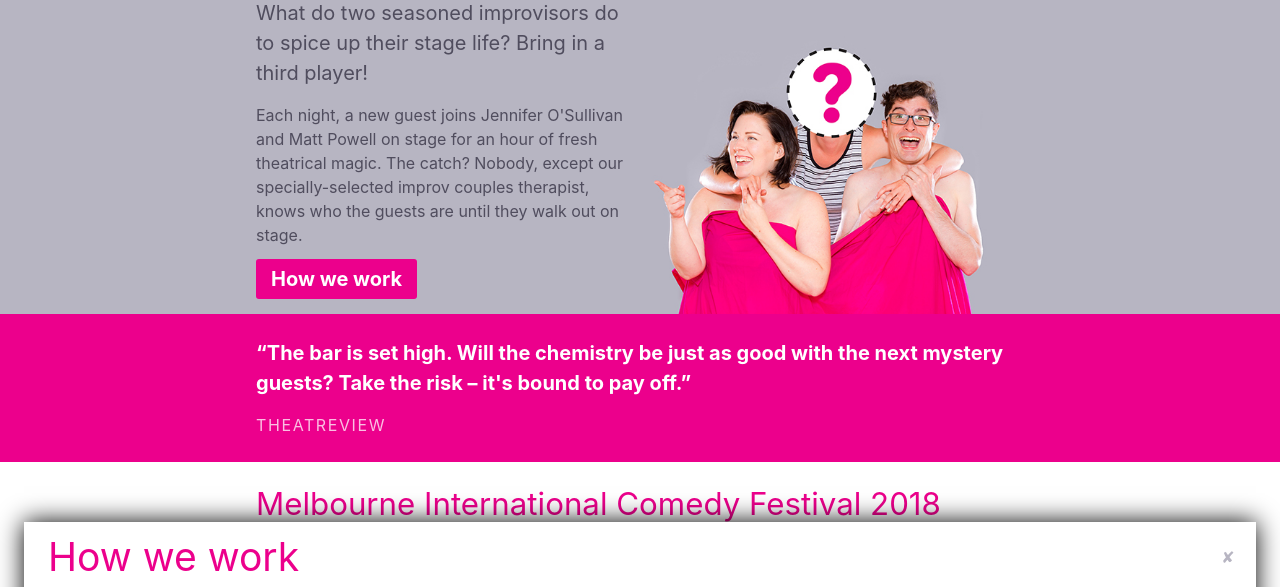
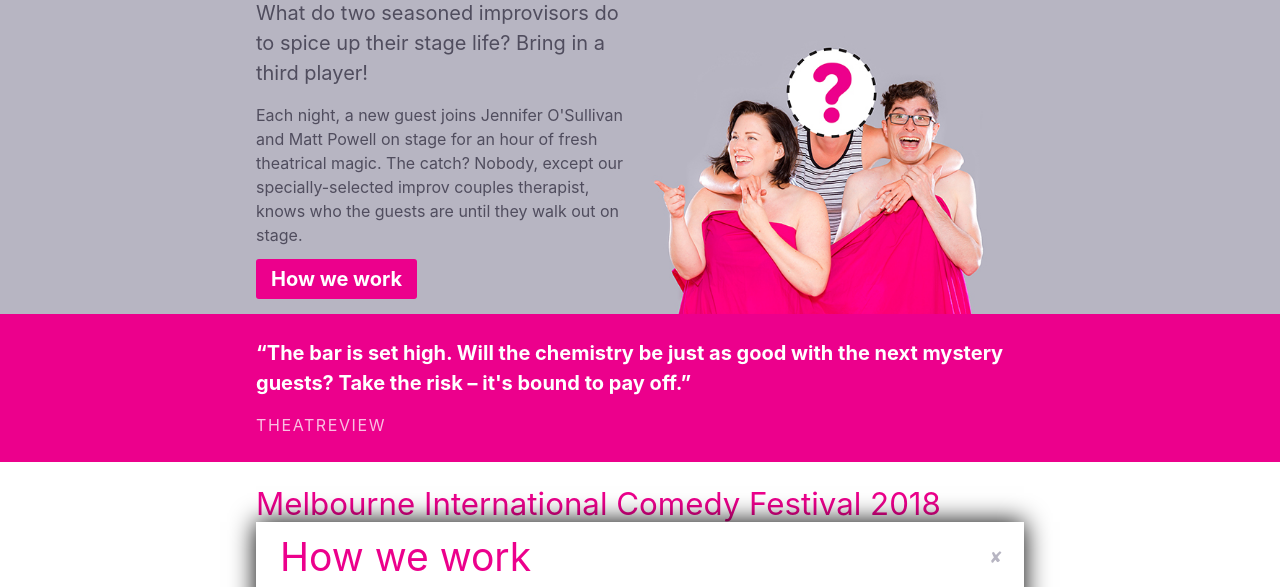
Before and after one commit to fauxparse/awkwardthreesome.nz, a plain HTML site: page index.html in a window 1280 px wide. Shown: the part 302-889 px from the top of the page. Drawn offline with Linux system fonts and the light colour scheme; a web font is replaced by a local one.

Commit message:
add max width to overlay

```diff
--- a/stylesheets/_overlay.scss
+++ b/stylesheets/_overlay.scss
@@ -11,6 +11,7 @@
 }
 
 .overlay {
+  width: $max-line-width;
   max-height: calc(100vh - #{$base-spacing * 2});
   max-width: calc(100vw - #{$base-spacing * 2});
   background-color: $base-background-color;
```
Also changed, not shown: css/threesome.css, 1 other file.
